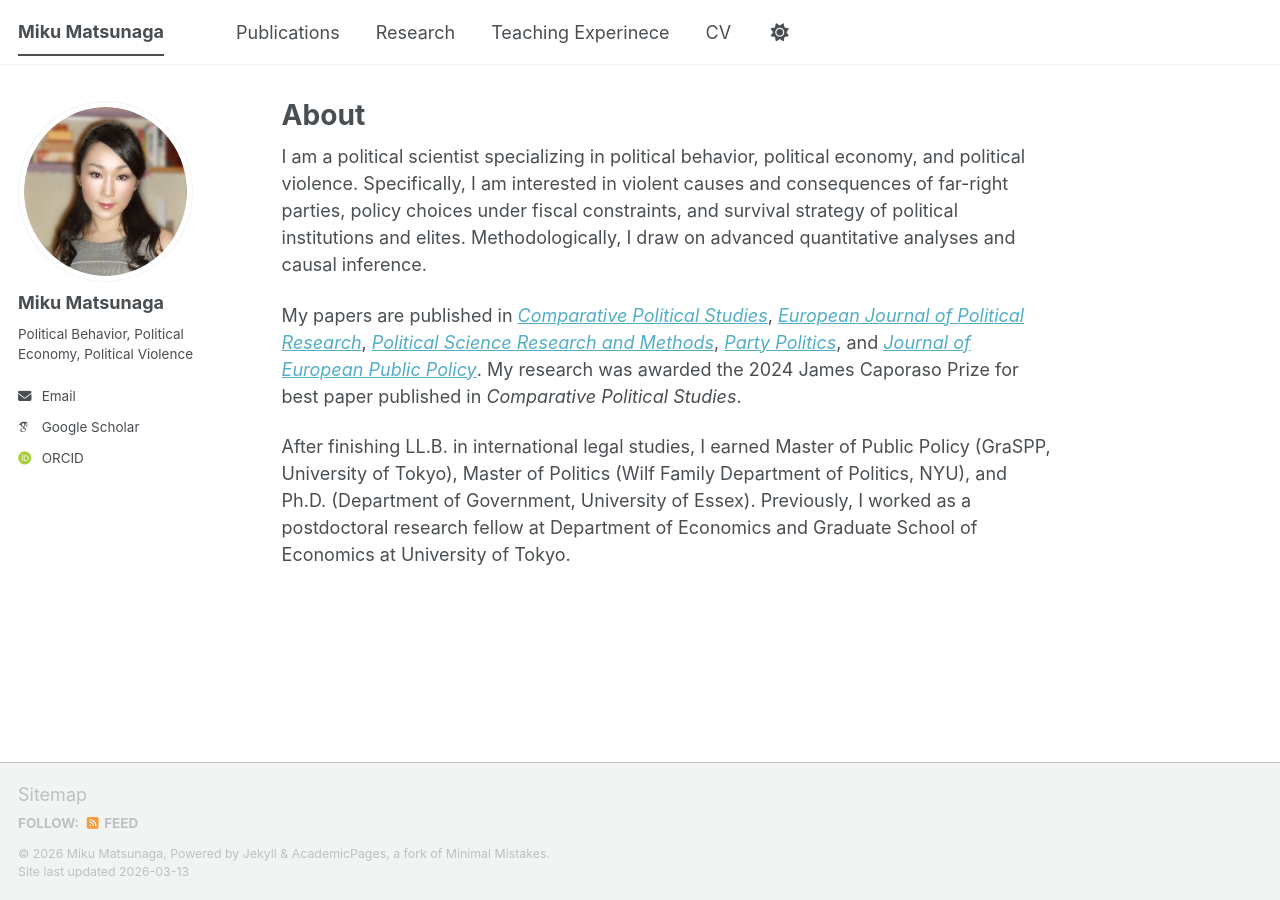
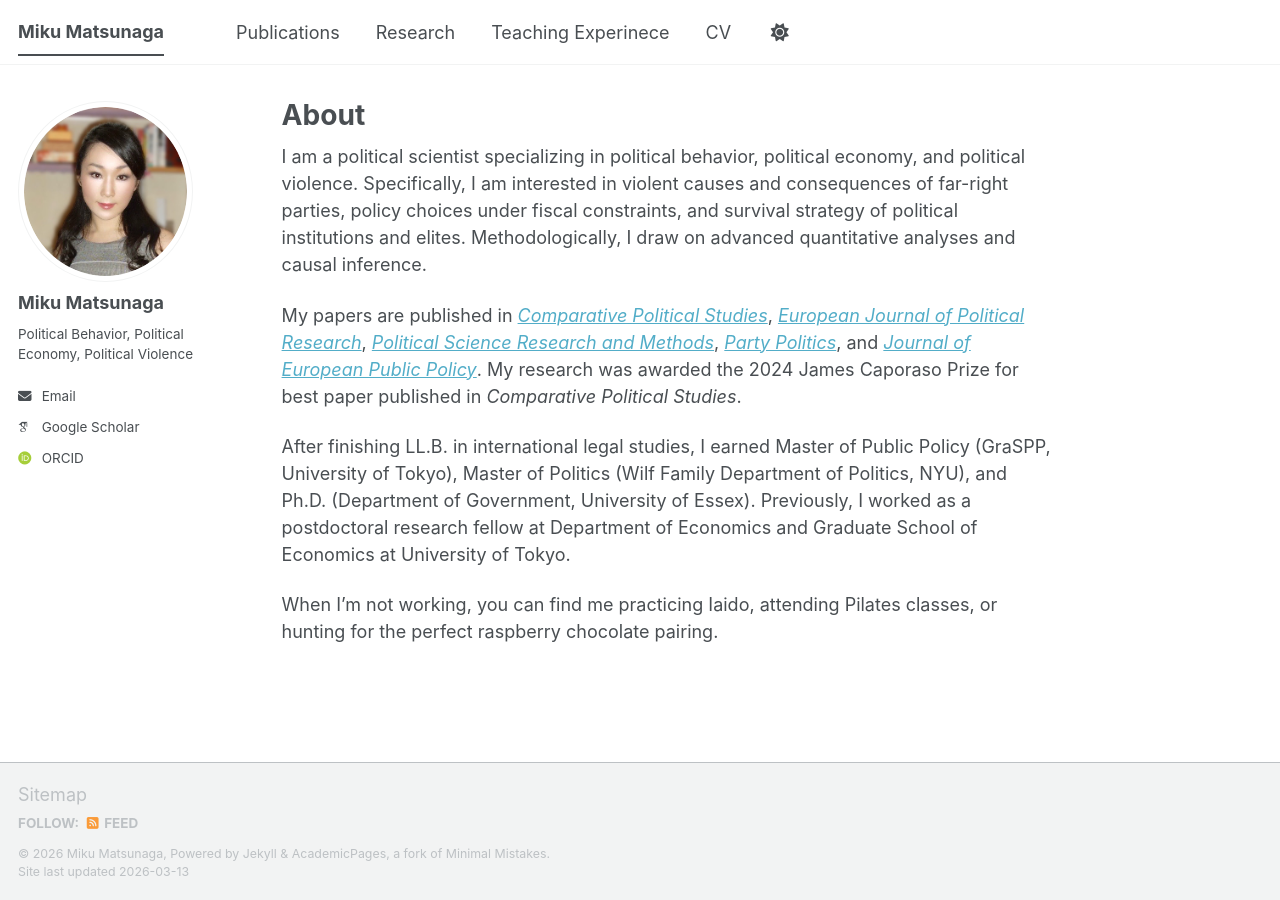
Before and after one commit to mikumatsunaga/mikumatsunaga.github.io, a Jekyll site: the page built from _pages/about.md, in a window 1280 px wide. Built offline with Jekyll 4.4.1, drawn with Linux system fonts in a browser that asks for light colours; some web fonts are replaced; a script bundle is joined from its source files by our own code; library files that are not in the unit come from our copies.

Commit message:
Update about.md

```diff
--- a/_pages/about.md
+++ b/_pages/about.md
@@ -14,3 +14,5 @@ I am a political scientist specializing in political behavior, political economy
 My papers are published in [*Comparative Political Studies*](https://journals.sagepub.com/doi/abs/10.1177/00104140231169021), [*European Journal of Political Research*](https://ejpr.onlinelibrary.wiley.com/doi/10.1111/1475-6765.12668), [*Political Science Research and Methods*](https://www.cambridge.org/core/journals/political-science-research-and-methods/article/strengthening-mainstream-consensus-the-effect-of-radical-right-populist-parties-on-the-defense-policies-of-left-parties/F65029B987DC84770D2E3A081925EF2A), [*Party Politics*](https://journals.sagepub.com/doi/10.1177/13540688221107084), and [*Journal of European Public Policy*](https://www.tandfonline.com/doi/full/10.1080/13501763.2025.2490814).  My research was awarded the 2024 James Caporaso Prize for best paper published in *Comparative Political Studies*.
 
 After finishing LL.B. in international legal studies, I earned Master of Public Policy (GraSPP, University of Tokyo), Master of Politics (Wilf Family Department of Politics, NYU), and Ph.D. (Department of Government, University of Essex). Previously, I worked as a postdoctoral research fellow at Department of Economics and Graduate School of Economics at University of Tokyo.
+
+When I’m not working, you can find me practicing Iaido, attending Pilates classes, or hunting for the perfect raspberry chocolate pairing.
```
